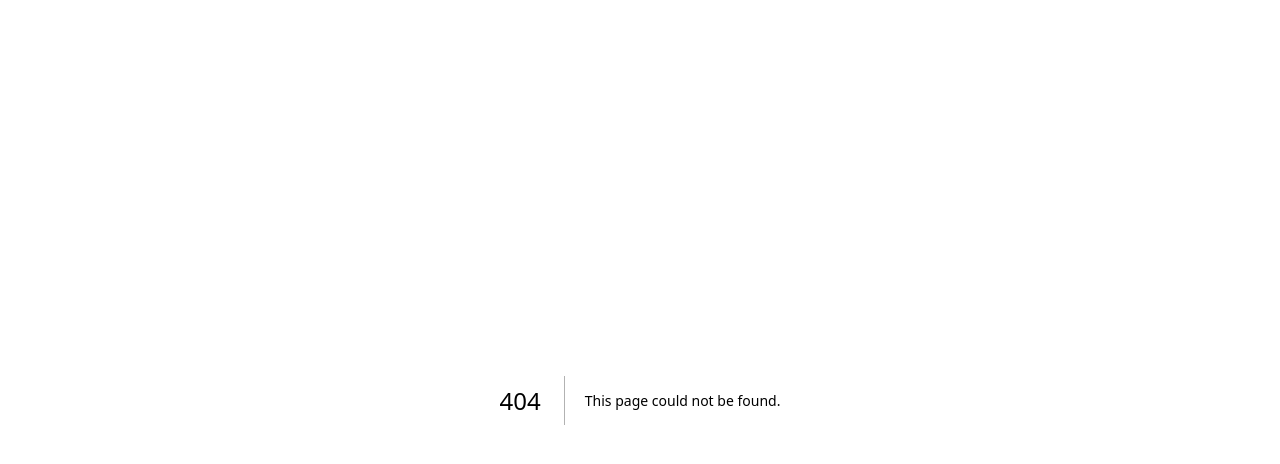
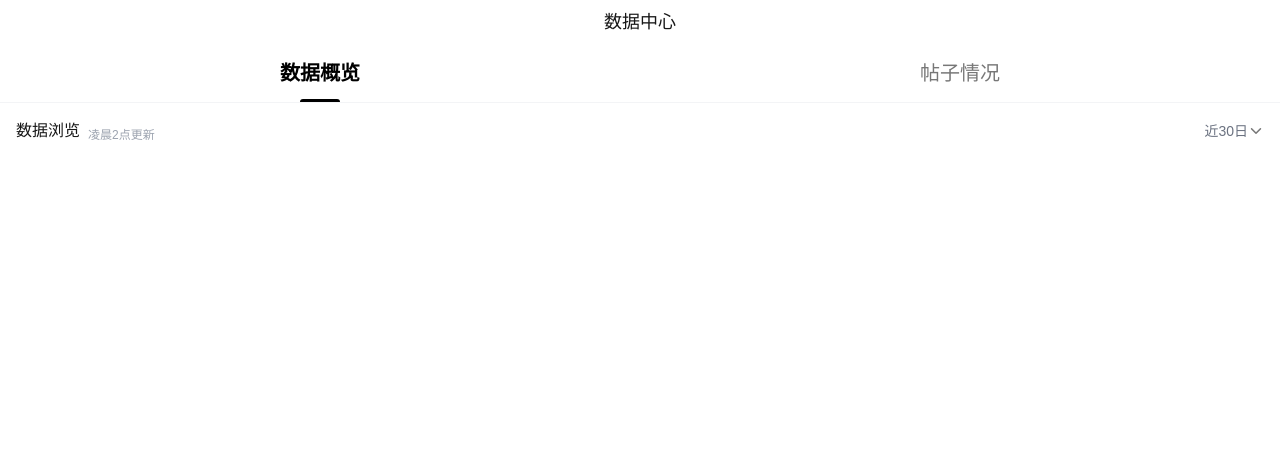
Before and after one commit to doudoumao1031/onlyfans-web, a Next.js app: page /profile/1/dataCenter in a window 1280 px wide. Before the commit this address had no page. Shown: the top 464 px of the page. Built offline with nearby package versions, Linux system fonts and the light colour scheme.

Commit message:
change collect

```diff
--- /dev/null
+++ b/app/profile/[id]/@modal/(.)collect/layout.tsx
@@ -0,0 +1,11 @@
+export default function Layout(props: {
+    children: React.ReactNode;
+    innerModal: React.ReactNode;
+}) {
+    return (
+        <>
+            {props.children}
+            {props.innerModal}
+        </>
+    );
+}
--- a/app/profile/[id]/collect/page.tsx
+++ b/app/profile/[id]/@modal/(.)collect/page.tsx
@@ -3,6 +3,7 @@ import Header from "@/components/profile/header";
 import TabTitle, { iTabTitleOption } from "@/components/profile/tab-title";
 import { useState } from "react";
 import IconWithImage from "@/components/profile/icon";
+import { SlideUpModal } from "@/components/common/slide-up-modal";
 export type TBlogItem = {
   topMsg: string
   avtar: string
@@ -129,10 +130,10 @@ export default function Page() {
 
     </div>
   }
-  return <>
-    <Header title="收藏夹" />
+  return <SlideUpModal title="收藏夹" full showPageHeader>
+    {/* <Header title="收藏夹" /> */}
     <TabTitle tabOptions={tabOptions} active={active} activeChange={setActive} />
     <div className="total-num p-4"><span className="text-gray-400">总数：</span>9999999</div>
     {active === 'blog' ? Blogs() : Posts()}
-  </>
+  </SlideUpModal>
 }
--- /dev/null
+++ b/app/profile/[id]/dataCenter/page.tsx
@@ -0,0 +1,28 @@
+"use client";
+import Header from "@/components/profile/header";
+import IconWithImage from "@/components/profile/icon";
+import TabTitle, { iTabTitleOption } from "@/components/profile/tab-title";
+import { useState } from "react";
+export default function Page() {
+  const [active, setActive] = useState<string>("views")
+  const tabOptions: iTabTitleOption[] = [
+    { label: "数据概览", name: "views" },
+    { label: "帖子情况", name: "infos" },
+  ]
+  const ChartsItem = () => {
+    return <div className="p-4">
+      <div className="flex justify-between">
+        <div className="flex items-end">
+          <h1 className="text-base font-medium">数据浏览</h1>
+          <div className="ml-2 text-gray-400 text-xs ">凌晨2点更新</div>
+        </div>
+        <span className="flex items-center text-gray-500">近30日   <IconWithImage url="/icons/profile/icon-bt.png" width={16} height={16} color={'#777'} /></span>
+      </div>
+    </div>
+  }
+  return <>
+    <Header title="数据中心" />
+    <TabTitle tabOptions={tabOptions} active={active} activeChange={setActive} />
+    {ChartsItem()}
+  </>
+}
```
Also changed, not shown: public/icons/profile/icon-bt.png (added), public/icons/profile/icon-tp.png (added). Lines whose indentation alone changed are shown as unchanged.
